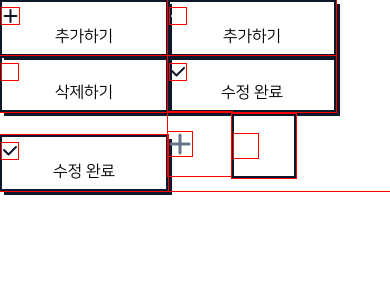
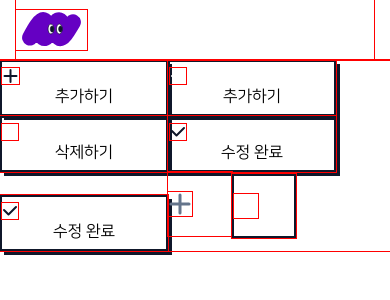
Before and after one commit to jeonoeun/codeit-todo, a Next.js app: page / in a window 390 px wide. Shown: the top 300 px of the page. Built offline with nearby package versions, Linux system fonts and the light colour scheme.

Commit message:
✨feat: GNB 구현 및 반응형 적용

```diff
--- a/src/app/layout.tsx
+++ b/src/app/layout.tsx
@@ -1,6 +1,7 @@
 import type { Metadata } from "next";
 import "@/styles/globals.css";
 import localFont from "next/font/local";
+import GNB from "@/components/layout/GNB";
 
 const nanumSquare = localFont({
   src: [
@@ -34,7 +35,10 @@ export default function RootLayout({
 }>) {
   return (
     <html lang="kr">
-      <body className={nanumSquare.className}>{children}</body>
+      <body className={nanumSquare.className}>
+        <GNB />
+        {children}
+      </body>
     </html>
   );
 }
--- /dev/null
+++ b/src/components/layout/GNB.tsx
@@ -0,0 +1,36 @@
+import Image from "next/image";
+import logo_large from "../../../public/images/logo_large.svg";
+import logo_small from "../../../public/images/logo_small.svg";
+import Link from "next/link";
+
+const GNB = () => {
+  return (
+    <nav className="wrapper border-b border-slate-200 h-[60px]">
+      <div className="container-layout flex items-center">
+        <Link href="/">
+          {/* 데스크탑, 태블릿 */}
+          <Image
+            src={logo_large}
+            alt="메인 로고"
+            width={151}
+            height={40}
+            priority
+            className="hidden tablet:block"
+          />
+
+          {/* 모바일 */}
+          <Image
+            src={logo_small}
+            alt="모바일 로고"
+            width={71}
+            height={40}
+            priority
+            className="block tablet:hidden"
+          />
+        </Link>
+      </div>
+    </nav>
+  );
+};
+
+export default GNB;
--- a/src/styles/globals.css
+++ b/src/styles/globals.css
@@ -10,7 +10,7 @@
     }
 
   .container-layout {
-    @apply max-w-[1200px] mx-auto;
+    @apply max-w-[1200px] h-full mx-auto;
   }
 }
 
```
